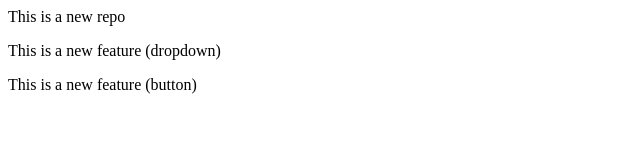
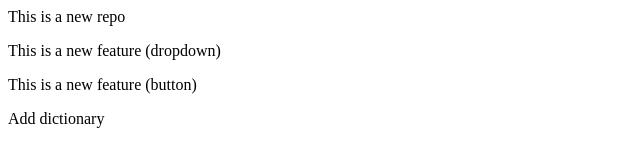
Before and after one commit to booogey-man/localrepo, a plain HTML site: page index.html in a window 1280 px wide. Shown: the whole page, without its empty margins (0-640 px from the left). Drawn offline with Linux system fonts and the light colour scheme.

Commit message:
added dictionary

```diff
--- a/index.html
+++ b/index.html
@@ -1,3 +1,4 @@
 <p>This is a new repo</p>
 <p>This is a new feature (dropdown)</p>
 <p>This is a new feature (button)</p>
+<p>Add dictionary</p>
```
